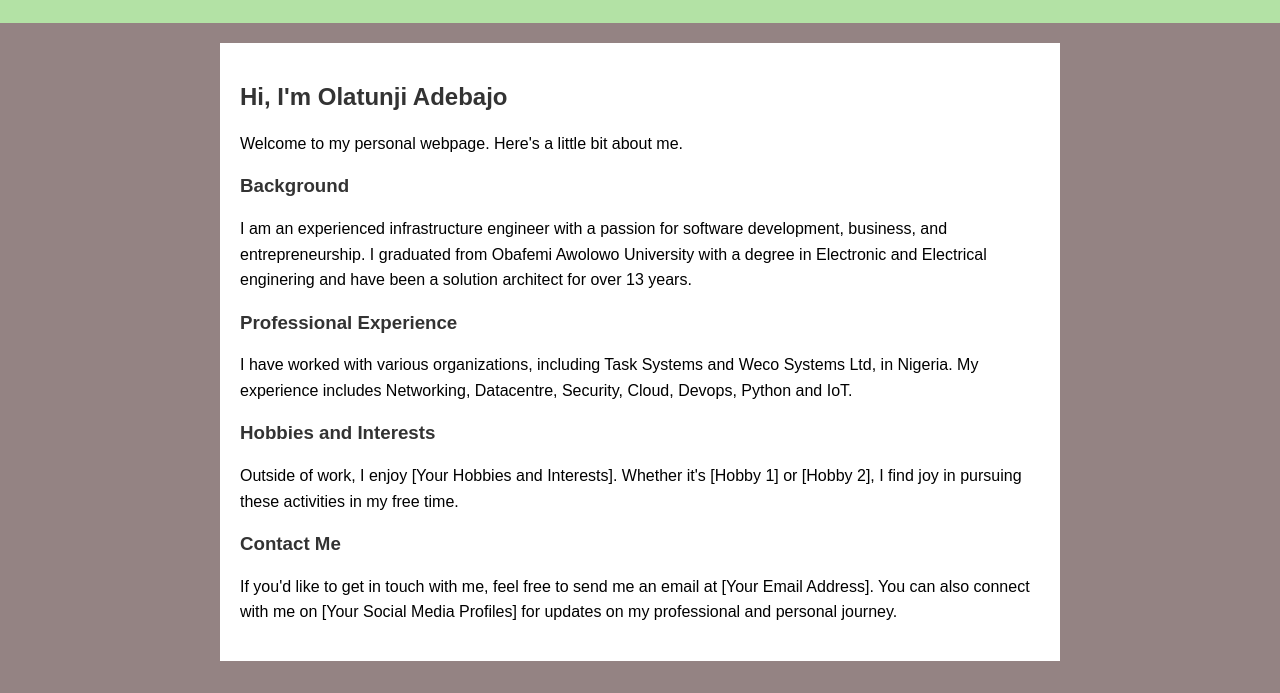
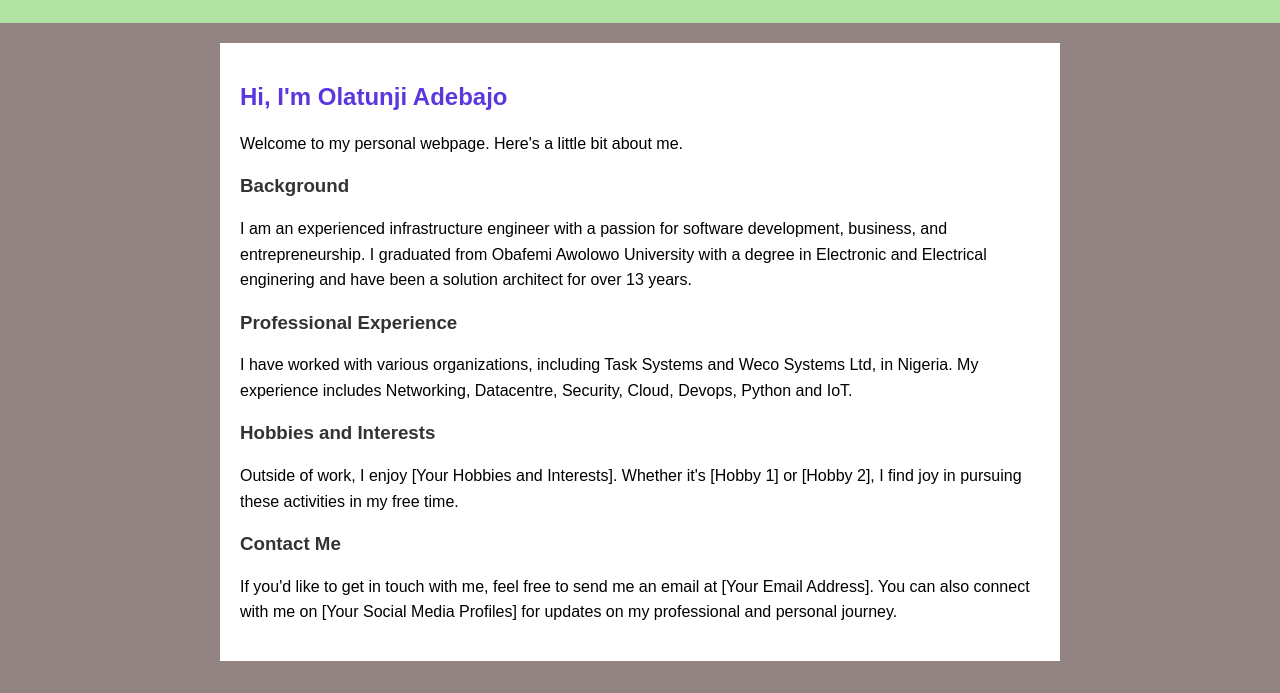
Before and after one commit to todimskii/https---github.com-todimskii-myfirstwebpage-readme, a plain HTML site: page index.html in a window 1280 px wide. Shown: the part 107-800 px from the top of the page. Drawn offline with Linux system fonts and the light colour scheme.

Commit message:
changed h2 colour

```diff
--- a/styles.css
+++ b/styles.css
@@ -24,7 +24,7 @@ h1 {
 }
 
 h2 {
-    color: #333;
+    color: #5b37dd;
 }
 
 h3 {
```
